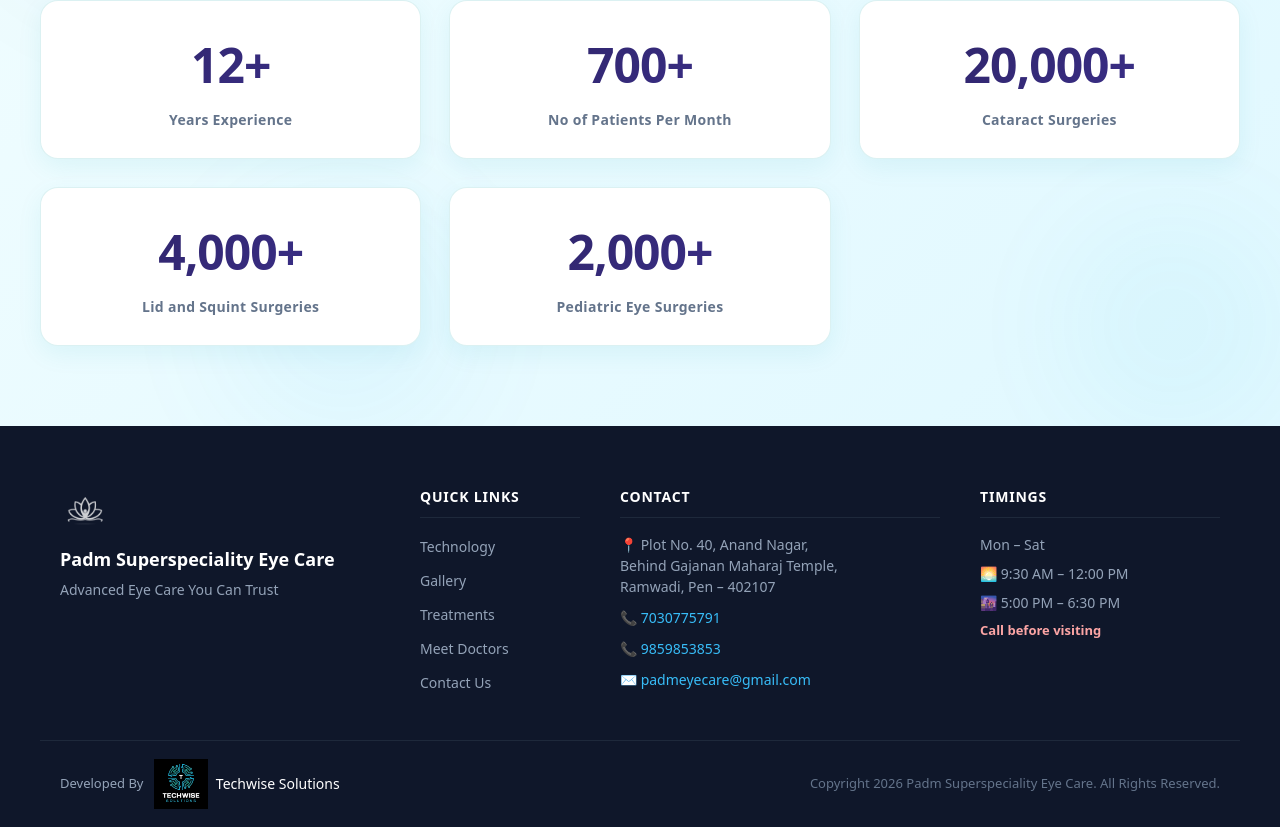
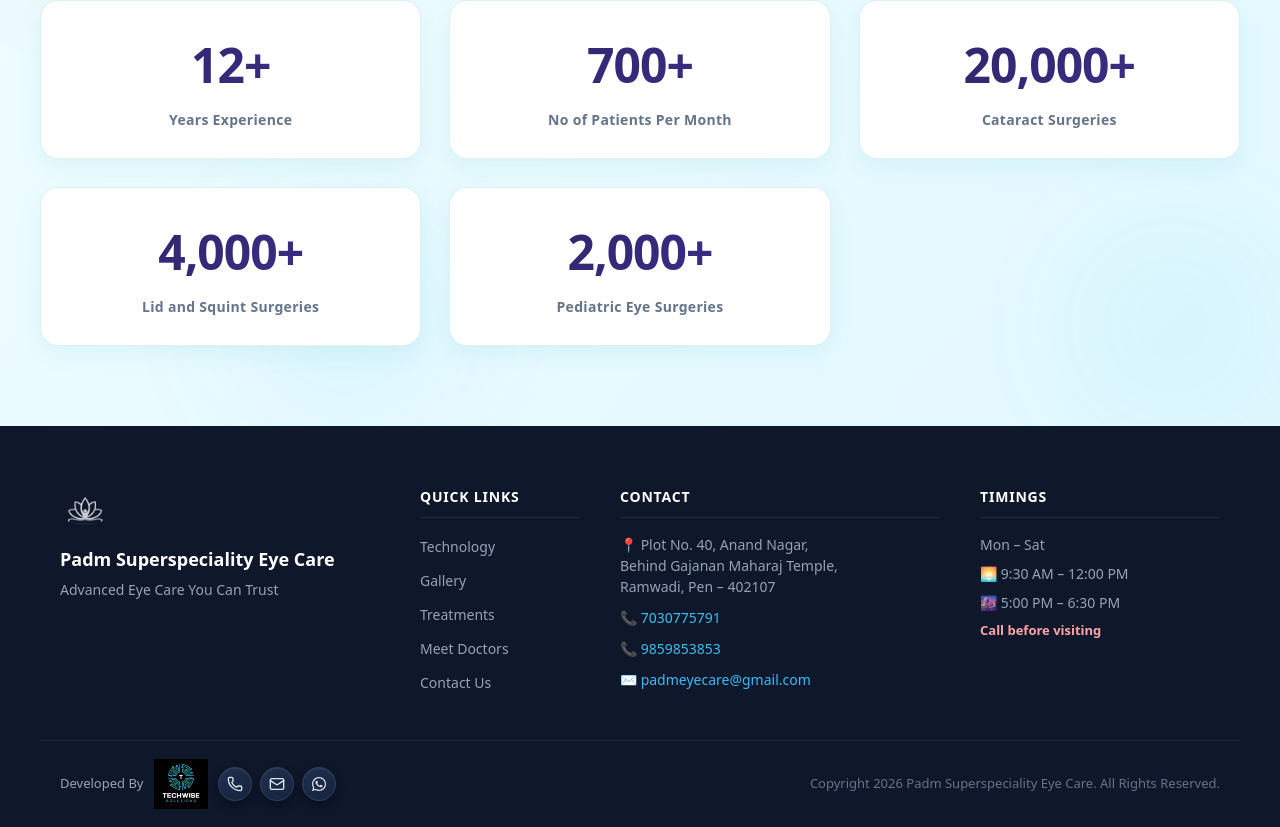
Before and after one commit to sneha-altekar04/padmEyeCare, a React (Vite) app: page / in a window 1280 px wide. Shown: the part 3408-4235 px from the top of the page. Built offline with nearby package versions, Linux system fonts and the light colour scheme.

Commit message:
Added brand icon and contact info

```diff
--- a/src/components/Footer.css
+++ b/src/components/Footer.css
@@ -158,6 +158,44 @@
 .footer-company-link {
   display: inline-flex;
   align-items: center;
+  transition: transform 0.2s ease;
+}
+
+.footer-company-link:hover {
+  transform: translateY(-1px);
+}
+
+.footer-dev-actions {
+  display: inline-flex;
+  align-items: center;
+  gap: 8px;
+}
+
+.footer-dev-icon {
+  width: 34px;
+  height: 34px;
+  border-radius: 999px;
+  display: inline-flex;
+  align-items: center;
+  justify-content: center;
+  color: #e2e8f0;
+  background: linear-gradient(145deg, #1f2f4f, #15233d);
+  border: 1px solid #334155;
+  box-shadow: inset 0 1px 0 rgba(255, 255, 255, 0.08), 0 4px 10px rgba(2, 6, 23, 0.45);
+  text-decoration: none;
+  transition: transform 0.2s ease, color 0.2s ease, border-color 0.2s ease, box-shadow 0.2s ease;
+}
+
+.footer-dev-icon:hover {
+  color: #67e8f9;
+  border-color: #0f9fa8;
+  transform: translateY(-2px);
+  box-shadow: inset 0 1px 0 rgba(255, 255, 255, 0.12), 0 8px 16px rgba(2, 132, 199, 0.25);
+}
+
+.footer-dev-icon:focus-visible {
+  outline: 2px solid #67e8f9;
+  outline-offset: 2px;
 }
 
 .footer-bottom-right {
@@ -193,6 +231,14 @@
     gap: 12px;
   }
 
+  .footer-bottom-left {
+    white-space: normal;
+  }
+
+  .footer-dev-actions {
+    margin-left: 2px;
+  }
+
   .footer-bottom-right {
     text-align: left;
     white-space: normal;
--- a/src/components/Footer.jsx
+++ b/src/components/Footer.jsx
@@ -1,5 +1,7 @@
 import { useState } from "react";
 import { useTranslation } from "react-i18next";
+import { Phone, Mail } from "lucide-react";
+import { FaWhatsapp } from "react-icons/fa";
 import TechnologyPopup from "./TechnologyPopup";
 import "./Footer.css";
 
@@ -10,7 +12,6 @@
   return (
     <footer className="footer">
       <div className="footer-container">
-
         <div className="footer-brand">
           <img src="/logo.png" alt="logo" className="footer-logo" />
           <h3>Padm Superspeciality Eye Care</h3>
@@ -21,23 +22,46 @@
           <h4>Quick Links</h4>
           <ul>
             <li>
-              <button className="footer-tech-btn" onClick={() => setShowTech(true)}>
+              <button
+                className="footer-tech-btn"
+                onClick={() => setShowTech(true)}
+              >
                 Technology
               </button>
             </li>
-            <li><a href="/gallery">Gallery</a></li>
-            <li><a href="/#treatments">Treatments</a></li>
-            <li><a href="/#doctor">Meet Doctors</a></li>
-            <li><a href="/#contact">Contact Us</a></li>
+            <li>
+              <a href="/gallery">Gallery</a>
+            </li>
+            <li>
+              <a href="/#treatments">Treatments</a>
+            </li>
+            <li>
+              <a href="/#doctor">Meet Doctors</a>
+            </li>
+            <li>
+              <a href="/#contact">Contact Us</a>
+            </li>
           </ul>
         </div>
 
         <div className="footer-contact">
           <h4>Contact</h4>
-          <p>📍 Plot No. 40, Anand Nagar,<br />Behind Gajanan Maharaj Temple,<br />Ramwadi, Pen – 402107</p>
-          <p><a href="tel:7030775791">📞 7030775791</a></p>
-          <p><a href="tel:9859853853">📞 9859853853</a></p>
-          <p><a href="mailto:padmeyecare@gmail.com">✉ padmeyecare@gmail.com</a></p>
+          <p>
+            📍 Plot No. 40, Anand Nagar,
+            <br />
+            Behind Gajanan Maharaj Temple,
+            <br />
+            Ramwadi, Pen – 402107
+          </p>
+          <p>
+            <a href="tel:7030775791">📞 7030775791</a>
+          </p>
+          <p>
+            <a href="tel:9859853853">📞 9859853853</a>
+          </p>
+          <p>
+            <a href="mailto:padmeyecare@gmail.com">✉ padmeyecare@gmail.com</a>
+          </p>
         </div>
 
         <div className="footer-hours">
@@ -47,15 +71,52 @@
           <p>🌆 5:00 PM – 6:30 PM</p>
           <p className="footer-note">Call before visiting</p>
         </div>
-
       </div>
 
       <div className="footer-bottom">
         <div className="footer-bottom-left">
           <span>Developed By</span>
-          <a href="mailto:techwisesolutions2026@gmail.com" className="footer-company-link" aria-label="Contact Techwise Solutions">
-            <img src="/company-logo.png" alt="Techwise Solutions" className="logo" /> <span className="company-name">Techwise Solutions</span>
+          <a
+            href="mailto:techwisesolutions2026@gmail.com"
+            className="footer-company-link"
+            aria-label="Contact Techwise Solutions"
+          >
+            <img
+              src="/company-logo.png"
+              alt="Techwise Solutions"
+              className="logo"
+            />
           </a>
+          <div
+            className="footer-dev-actions"
+            aria-label="Developer contact actions"
+          >
+            <a
+              href="tel:8530886358"
+              className="footer-dev-icon"
+              title="Call Us"
+              aria-label="Call Techwise Solutions"
+            >
+              <Phone size={16} />
+            </a>
+            <a
+              href="mailto:techwisesolutions2026@gmail.com"
+              className="footer-dev-icon"
+              title="Email"
+              aria-label="Email Techwise Solutions"
+            >
+              <Mail size={16} />
+            </a>
+            <a
+              href="https://wa.me/918530886358"
+              className="footer-dev-icon"
+              title="WhatsApp"
+              target="_blank"
+              rel="noopener noreferrer"
+            >
+              <FaWhatsapp size={16} />
+            </a>
+          </div>
         </div>
         <p className="footer-bottom-right">{t("footer_rights")}</p>
       </div>
```
